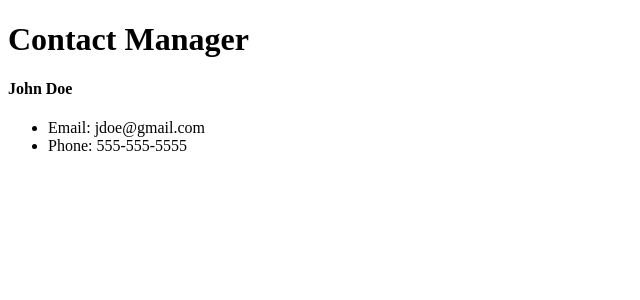
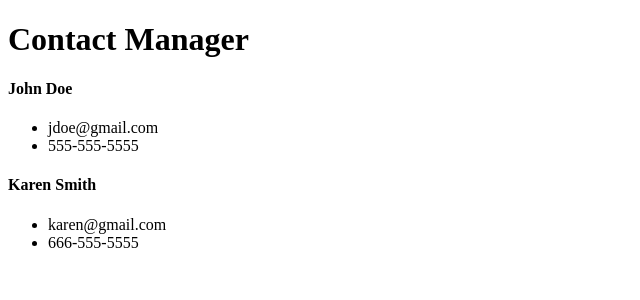
Before and after one commit to cwooz/reactContactManager, a React (Create React App) app: page / in a window 1280 px wide. Shown: the top 300 px of the page, without its empty margins (0-640 px from the left). Built offline with nearby package versions, Linux system fonts and the light colour scheme.

Commit message:
'contact.js'

```diff
--- a/src/App.js
+++ b/src/App.js
@@ -6,8 +6,13 @@
   render() {
     return (
       <div className="App">
-        <Header />
-        <Contact />
+        <Header branding="Contact Manager" />
+        <Contact name="John Doe" email="jdoe@gmail.com" phone="555-555-5555" />
+        <Contact
+          name="Karen Smith"
+          email="karen@gmail.com"
+          phone="666-555-5555"
+        />
       </div>
     );
   }
--- a/src/components/Contact.js
+++ b/src/components/Contact.js
@@ -2,12 +2,13 @@
 
 class Contact extends Component {
   render() {
+    const { name, email, phone } = this.props;
     return (
       <div>
-        <h4>John Doe</h4>
+        <h4>{name}</h4>
         <ul>
-          <li>Email: jdoe@gmail.com</li>
-          <li>Phone: 555-555-5555</li>
+          <li>{email}</li>
+          <li>{phone}</li>
         </ul>
       </div>
     );
--- a/src/components/Header.js
+++ b/src/components/Header.js
@@ -1,9 +1,10 @@
 import React from 'react';
 
-const Header = () => {
+const Header = props => {
+  const { branding } = props;
   return (
     <div>
-      <h1>Contact Manager</h1>
+      <h1>{branding}</h1>
     </div>
   );
 };
```
